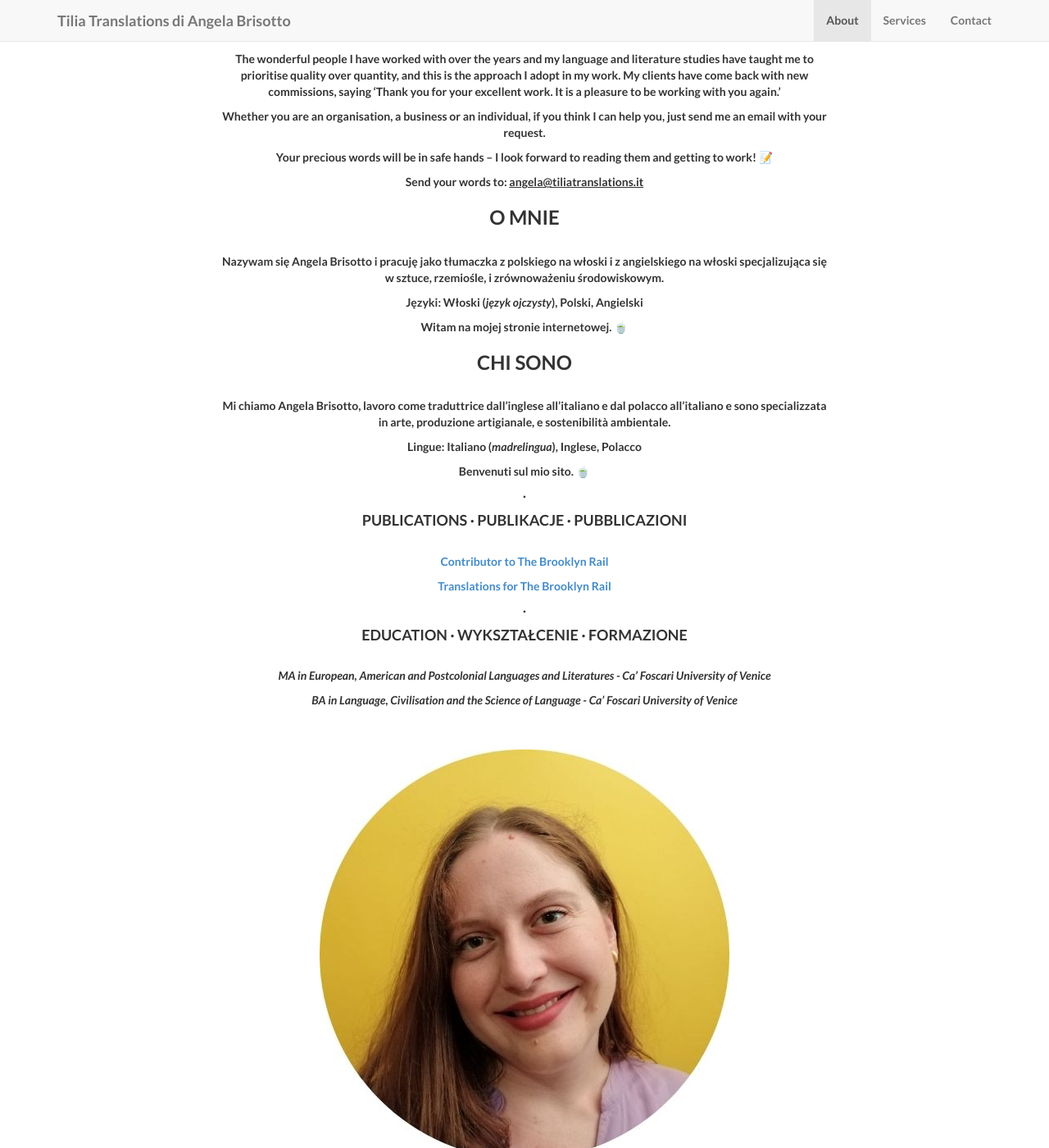
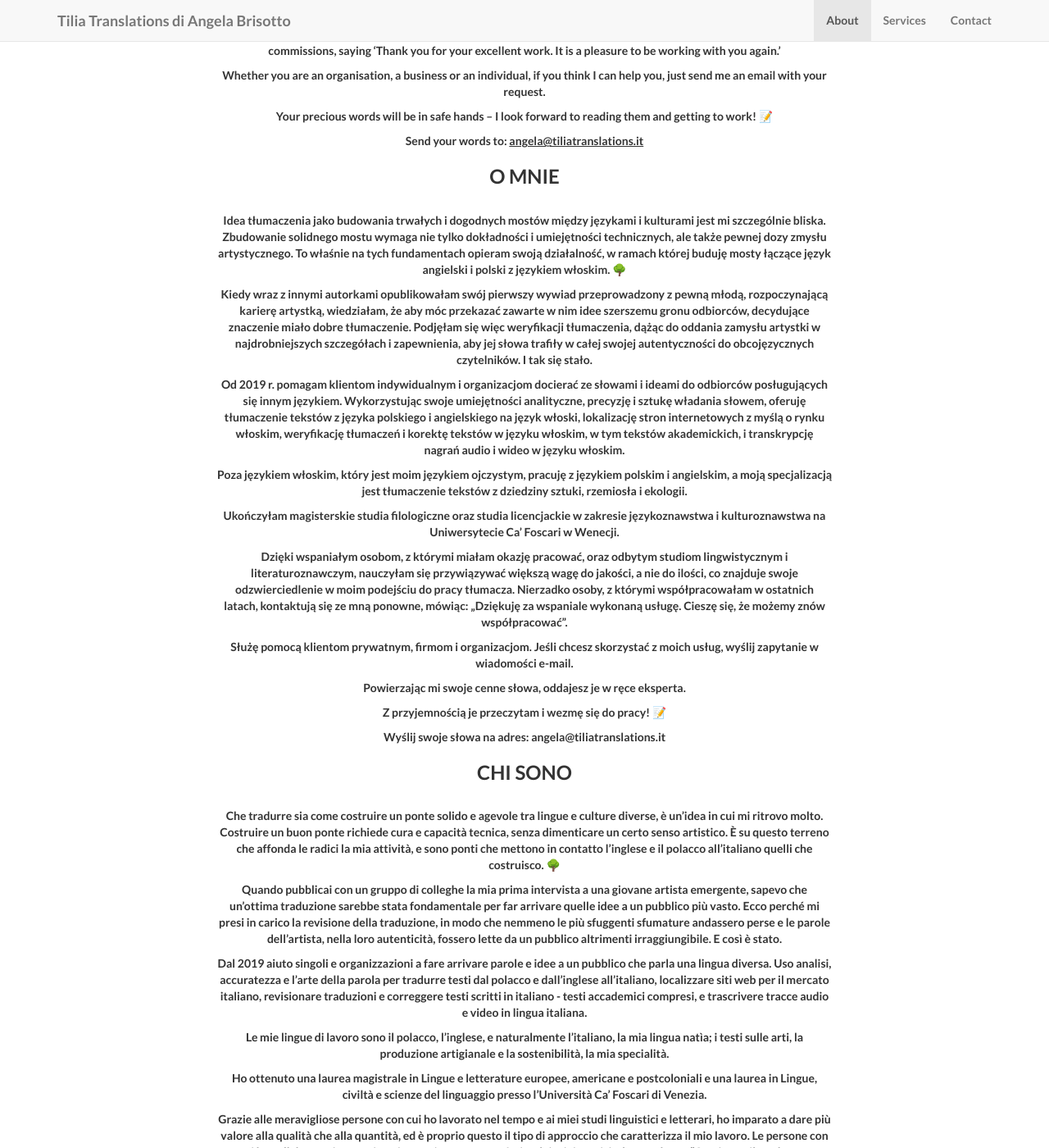
Before and after one commit to angelatiliatranslations/tiliatranslations.github.io, a Jekyll site: the page built from index.html, in a window 1280 px wide and 1400 px high, scrolled down 1361 px. Shown: the whole window at 82% size. Built offline with Jekyll 4.4.1, drawn with Linux system fonts in a browser that asks for light colours; some of the changed text lies outside the part shown.

Commit message:
Update about.html

```diff
--- a/_includes/about.html
+++ b/_includes/about.html
@@ -5,12 +5,10 @@
               <br/><br/>
               <h2>About</h2>
               <br/>
-                <p>
-                &#127468;&#127463; &#127482;&#127480;
-                </p>
 
 
 <h3>ABOUT ME</h3>
+                <br>
                 <p>
                     Something that has always resonated with me is the idea that translation is like erecting a strong, easily traversed bridge between different languages and cultures. Building a good bridge requires care and technical ability, not to mention a dose of artistic flair. These three things are the cornerstones of my business, helping me build bridges that connect English and Polish with Italian. 🌳
                 </p>
@@ -18,19 +16,7 @@
                     When, along with a group of colleagues, I published my first interview with a young, emerging artist, I knew that an excellent translation was essential if their ideas were to reach a wider audience. I therefore took charge of revising the translation, to ensure that every last nuance was conveyed and that the artist’s authentic words could be read by people who otherwise would have missed out. And that is precisely what happened.
                 </p>
                 <p>
-                    I have been helping individuals and organisations convey their words and ideas to a public that speaks a different language since 2019. Combining analysis, accuracy and wordsmithery, I:
-                </p>
-                    <ul>
-
-                        <li>translate texts from Polish and English into Italian;
-
-                        <li>localise websites for the Italian market;
-
-                        <li>revise translations and proofread texts written in Italian, including academic articles;
-
-                        <li>transcribe audio and video materials into Italian.
-                        </li>
-                    </ul>
+                    I have been helping individuals and organisations convey their words and ideas to a public that speaks a different language since 2019. Combining analysis, accuracy and wordsmithery, I translate texts from Polish and English into Italian, localise websites for the Italian market, revise translations and proofread texts written in Italian, including academic articles, and transcribe audio and video materials into Italian.
                 <p>
                     My working languages are Polish, English and, of course, Italian, my mother tongue; I specialise in texts on the arts, craft production and sustainability.
                 </p>
@@ -53,26 +39,71 @@
 
 <h3>O MNIE</h3>
                 <br>
-                <p>Nazywam się Angela Brisotto i pracuję jako tłumaczka z polskiego na włoski i z angielskiego na włoski specjalizująca się w sztuce, rzemiośle, i zrównoważeniu środowiskowym.
+                <p>
+                    Idea tłumaczenia jako budowania trwałych i dogodnych mostów między językami i kulturami jest mi szczególnie bliska. Zbudowanie solidnego mostu wymaga nie tylko dokładności i umiejętności technicznych, ale także pewnej dozy zmysłu artystycznego. To właśnie na tych fundamentach opieram swoją działalność, w ramach której buduję mosty łączące język angielski i polski z językiem włoskim. 🌳
                 </p>
                 <p>
-                    <strong>Języki</strong>: Włoski (<em>język ojczysty</em>), Polski, Angielski
+                    Kiedy wraz z innymi autorkami opublikowałam swój pierwszy wywiad przeprowadzony z pewną młodą, rozpoczynającą karierę artystką, wiedziałam, że aby móc przekazać zawarte w nim idee szerszemu gronu odbiorców, decydujące znaczenie miało dobre tłumaczenie. Podjęłam się więc weryfikacji tłumaczenia, dążąc do oddania zamysłu artystki w najdrobniejszych szczegółach i zapewnienia, aby jej słowa trafiły w całej swojej autentyczności do obcojęzycznych czytelników. I tak się stało.
                 </p>
                 <p>
-                    Witam na mojej stronie internetowej. 🍵
+                    Od 2019 r. pomagam klientom indywidualnym i organizacjom docierać ze słowami i ideami do odbiorców posługujących się innym językiem. Wykorzystując swoje umiejętności analityczne, precyzję i sztukę władania słowem, oferuję tłumaczenie tekstów z języka polskiego i angielskiego na język włoski, lokalizację stron internetowych z myślą o rynku włoskim, weryfikację tłumaczeń i korektę tekstów w języku włoskim, w tym tekstów 	akademickich, i transkrypcję nagrań audio i wideo w języku włoskim.<br>
+                </p>
+                <p>
+                    Poza językiem włoskim, który jest moim językiem ojczystym, pracuję z językiem polskim i angielskim, a moją specjalizacją jest tłumaczenie tekstów z dziedziny sztuki, rzemiosła i ekologii.
+                </p>
+                <p>
+                    Ukończyłam magisterskie studia filologiczne oraz studia licencjackie w zakresie językoznawstwa i kulturoznawstwa na Uniwersytecie Ca’ Foscari w Wenecji.
+                </p>
+                <p>
+                    Dzięki wspaniałym osobom, z którymi miałam okazję pracować, oraz odbytym studiom lingwistycznym i literaturoznawczym, nauczyłam się przywiązywać większą wagę do jakości, a nie do ilości, co znajduje swoje odzwierciedlenie w moim podejściu do pracy tłumacza. Nierzadko osoby, z którymi współpracowałam w ostatnich latach, kontaktują się ze mną ponowne, mówiąc: „Dziękuję za wspaniale wykonaną usługę. Cieszę się, że możemy znów współpracować”.
+                </p>
+                <p>
+                    Służę pomocą klientom prywatnym, firmom i organizacjom. Jeśli chcesz skorzystać z moich usług, wyślij zapytanie w wiadomości e-mail.
+                </p>
+                <p>
+                    Powierzając mi swoje cenne słowa, oddajesz je w ręce eksperta.
+                </p>
+                <p>
+                    Z przyjemnością je przeczytam i wezmę się do pracy! 📝
+                </p>
+                <p>
+                    Wyślij swoje słowa na adres: angela@tiliatranslations.it
                 </p>
 
 
 <h3>CHI SONO</h3>
                 <br>
-                <p>Mi chiamo Angela Brisotto, lavoro come traduttrice dall’inglese all’italiano e dal polacco all’italiano e sono specializzata in arte, produzione artigianale, e sostenibilità ambientale.
+               <p>
+                    Che tradurre sia come costruire un ponte solido e agevole tra lingue e culture diverse, è un’idea in cui mi ritrovo molto. Costruire un buon ponte richiede cura e capacità tecnica, senza dimenticare un certo senso artistico. È su questo terreno che affonda le radici la mia attività, e sono ponti che mettono in contatto l’inglese e il polacco all’italiano quelli che costruisco. 🌳
                 </p>
                 <p>
-                    <strong>Lingue</strong>: Italiano (<em>madrelingua</em>), Inglese, Polacco
+                    Quando pubblicai con un gruppo di colleghe la mia prima intervista a una giovane artista emergente, sapevo che un’ottima traduzione sarebbe stata fondamentale per far arrivare quelle idee a un pubblico più vasto. Ecco perché mi presi in carico la revisione della traduzione, in modo che nemmeno le più sfuggenti sfumature andassero perse e le parole dell’artista, nella loro autenticità, fossero lette da un pubblico altrimenti irraggiungibile. E così è stato.
                 </p>
                 <p>
-                    Benvenuti sul mio sito. 🍵
+                    Dal 2019 aiuto singoli e organizzazioni a fare arrivare parole e idee a un pubblico che parla una lingua diversa. Uso analisi, accuratezza e l’arte della parola per tradurre testi dal polacco e dall’inglese all’italiano, localizzare siti web per il mercato italiano, revisionare 	traduzioni e correggere 	testi scritti 	in italiano - testi accademici compresi, e trascrivere tracce audio e video in lingua italiana. 	 	<br>
                 </p>
+                <p>
+                    Le mie lingue di lavoro sono il polacco, l’inglese, e naturalmente l’italiano, la mia lingua natìa; i testi sulle arti, la produzione artigianale e la sostenibilità, la mia specialità.
+                </p>
+                <p>
+                    Ho ottenuto una laurea magistrale in Lingue e letterature europee, americane e postcoloniali e una laurea in Lingue, civiltà e scienze del linguaggio presso l’Università Ca’ Foscari di Venezia.
+                </p>
+                <p>
+                    Grazie alle meravigliose persone con cui ho lavorato nel tempo e ai miei studi linguistici e letterari, ho imparato a dare più valore alla qualità che alla quantità, ed è proprio questo il tipo di approccio che caratterizza il mio lavoro. Le persone con cui ho collaborato in questi anni sono ritornate a usufruire dei miei servizi e hanno detto: “Grazie per il tuo lavoro eccellente. È un piacere lavorare di nuovo con te.”
+                </p>
+                <p>
+                    Che siate un’organizzazione, un’azienda o un privato, se pensate possa aiutarvi mandatemi una mail con la vostra richiesta.
+                </p>
+                <p>
+                    Affidandomi le vostre preziose parole, le consegnate in mani esperte.
+                </p>
+                <p>
+                    Non vedo l’ora di leggerle e di mettermi all’opera!
+                </p>
+                <p>
+                    Le vostre parole a: angela@tiliatranslations.it
+                </p>
+
                 ·
 
                 <h4>PUBLICATIONS · PUBLIKACJE · PUBBLICAZIONI</h4>
```
Lines whose indentation alone changed are shown as unchanged.
